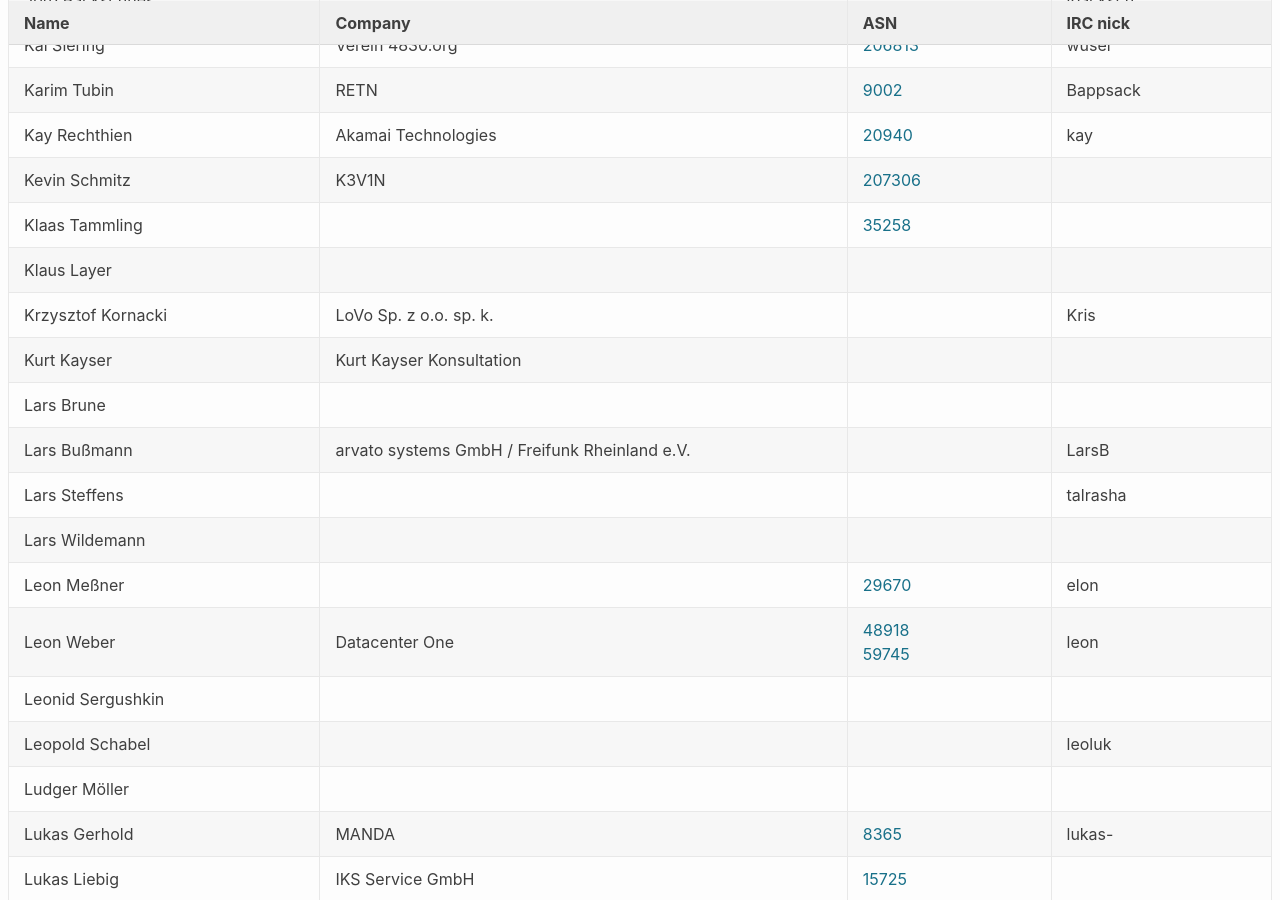
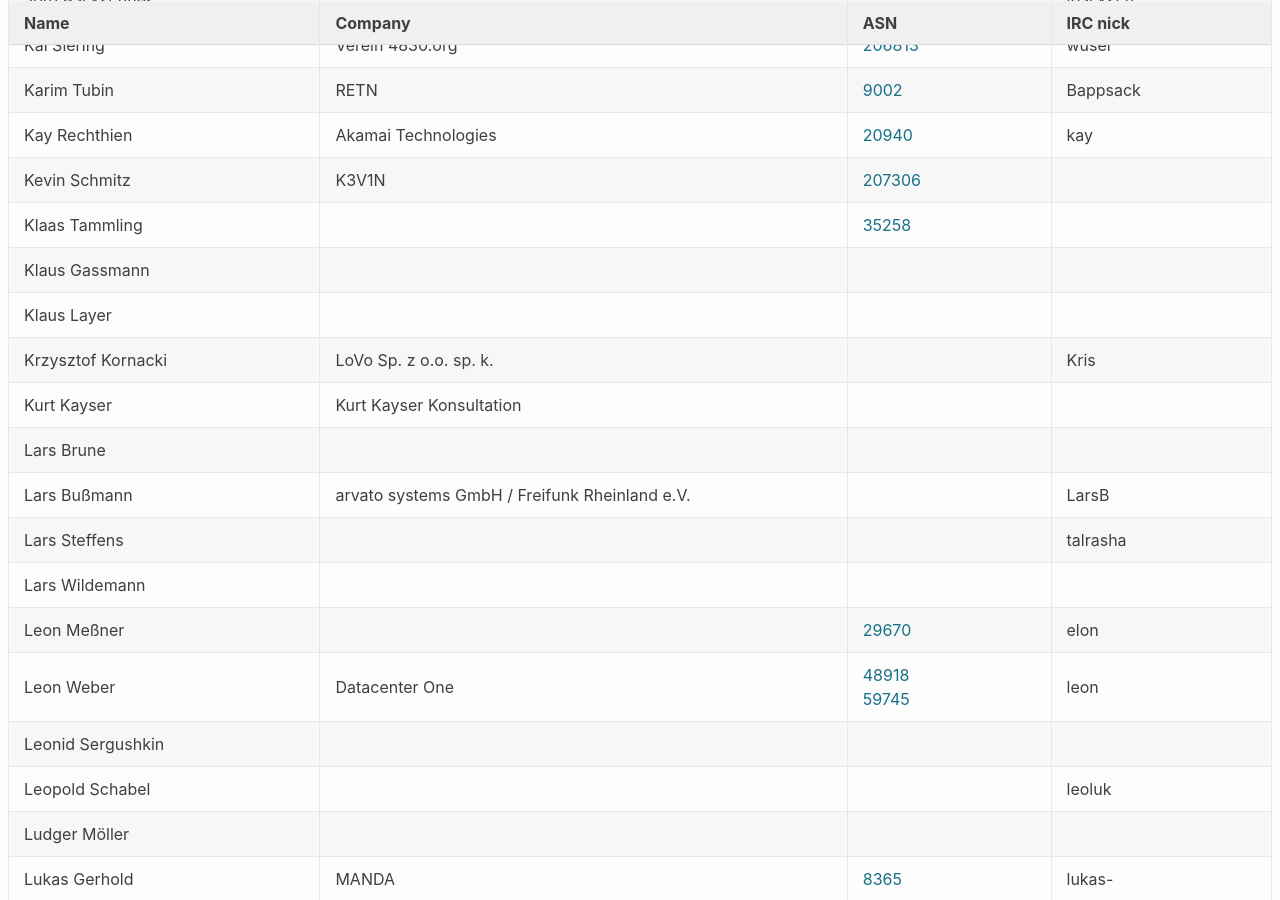
Before and after one commit to denog/pretix-attendeelist, a Jekyll site: the page built from index.markdown, in a window 1280 px wide and 900 px high, scrolled down 6967 px. Built offline with Jekyll 4.4.1, drawn with Linux system fonts in a browser that asks for light colours.

Commit message:
Latest data: Thu Oct 22 13:50:15 UTC 2020

```diff
--- a/_data/attendees.json
+++ b/_data/attendees.json
@@ -894,6 +894,12 @@
     "asn": "35258"
   },
   {
+    "name": "Klaus Gassmann",
+    "company": null,
+    "irc": null,
+    "asn": null
+  },
+  {
     "name": "Klaus Layer",
     "company": null,
     "irc": null,
```
